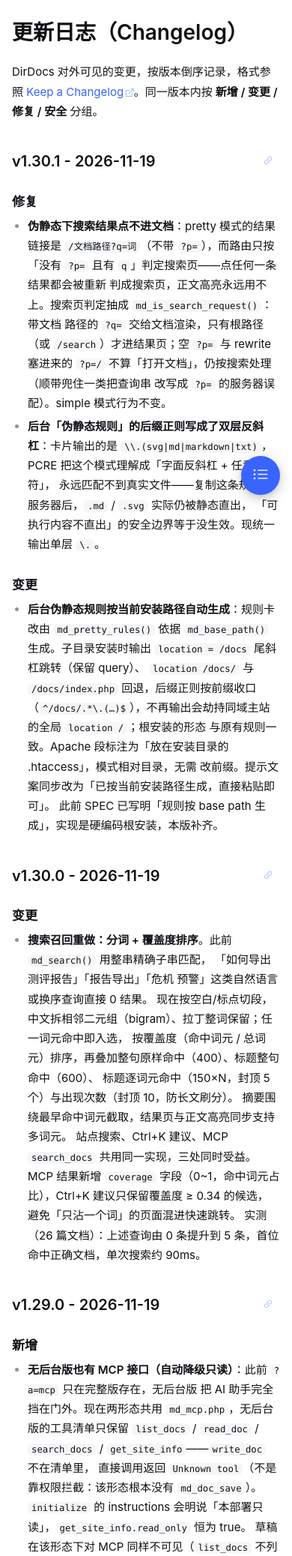
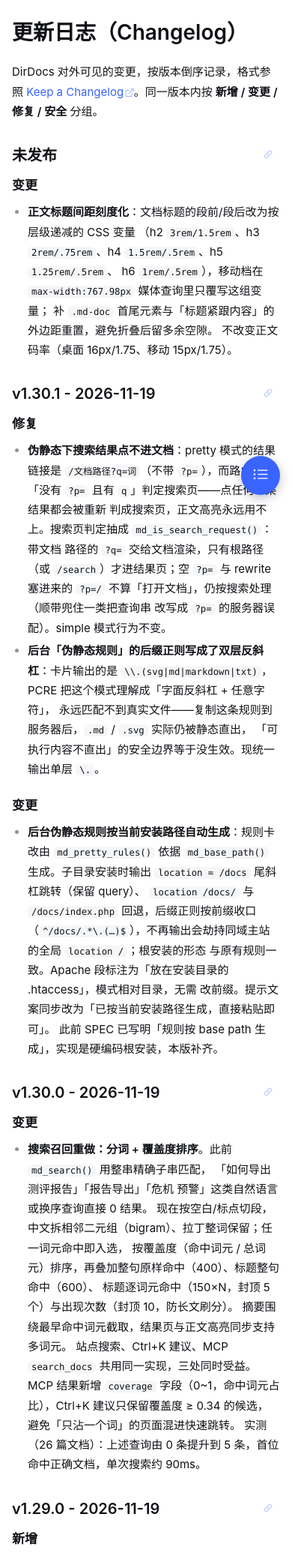
Before and after one commit to mywl6/DirDocs, a PHP site: page /index.php?p=CHANGELOG in a window 390 px wide. Shown: the part 166-2241 px from the top of the page at 75% size. Run offline with PHP 8.4, Linux system fonts and the light colour scheme.

Commit message:
正文排版：标题间距刻度化，首尾/连续标题外边距重置（纳入下一版本）

```diff
--- a/_dir/assets/builtin.css
+++ b/_dir/assets/builtin.css
@@ -485,28 +485,44 @@ body.md-sheet-open{overflow:hidden}
 .article-bylines .bi{margin-right:.3rem;font-size:.72rem;color:var(--text3)}
 
 /* ---------------- Markdown 正文（文档排版标尺） ----------------
-   参照 Stripe / GitHub Docs / Vercel 的阅读节奏：
-   正文 16px / 1.8，h1 34px，h2 24px，h3 19px；段距 1.15em，h2 上 2.4em。
+   参照 Tailwind Typography（prose 基准）/ VitePress / GitHub markdown-body：
+   正文 16px / 1.75，段距 1.25em；h1 28px、h2 24px、h3 19px、h4 16px。
+   段前/段后随层级递减（上/下）：h2 3rem/1.5rem、h3 2rem/.75rem、
+   h4 1.5rem/.5rem、h5 1.25rem/.5rem、h6 1rem/.5rem——
+   小字号标题不再继承同一 em 值，避免 h5/h6 的段前反超 h4。
+   首尾元素与「标题紧跟内容」做外边距重置，折叠后不留多余空隙。
    移动档位统一写在文件尾部 max-width:767.98px 块里。 */
-.md-doc{font-size:1rem;line-height:1.75;letter-spacing:0;overflow-wrap:break-word;color:var(--text)}
+.md-doc{
+  font-size:1rem;line-height:1.75;letter-spacing:0;overflow-wrap:break-word;color:var(--text);
+  /* 标题间距刻度（桌面档）：移动档在文件尾部覆写同一组变量 */
+  --h2-mt:3rem;--h2-mb:1.5rem;
+  --h3-mt:2rem;--h3-mb:.75rem;
+  --h4-mt:1.5rem;--h4-mb:.5rem;
+  --h5-mt:1.25rem;--h5-mb:.5rem;
+  --h6-mt:1rem;--h6-mb:.5rem;
+}
 .md-doc h1,.md-doc h2,.md-doc h3,.md-doc h4,.md-doc h5,.md-doc h6{
-  margin:2.2em 0 .7em;line-height:1.3;font-weight:600;color:var(--text);
+  margin:0;line-height:1.3;font-weight:600;color:var(--text);
   letter-spacing:0;
   /* 锚点落点：56px 顶栏之下留 .75rem 呼吸（与 html scroll-padding-top 一致） */
   scroll-margin-top:calc(var(--nav-h) + .75rem);
 }
-.md-doc h1{font-size:1.75rem;font-weight:600;line-height:1.4;margin-top:.1em;margin-bottom:1.25rem}
+.md-doc h1{font-size:1.75rem;font-weight:600;line-height:1.4;margin-bottom:1.25rem}
 .md-doc h2{
   font-size:1.5rem;
-  margin-top:2em;margin-bottom:.65em;
+  margin-top:var(--h2-mt);margin-bottom:var(--h2-mb);
   padding-bottom:0;
   border-bottom:0;
   position:relative;
 }
-.md-doc h3{font-size:1.1875rem;margin-top:1.75em;margin-bottom:.5em}
-.md-doc h4{font-size:1rem;margin-top:1.6em}
-.md-doc h5{font-size:.9375rem}
-.md-doc h6{font-size:.875rem;color:var(--text2)}
+.md-doc h3{font-size:1.1875rem;margin-top:var(--h3-mt);margin-bottom:var(--h3-mb)}
+.md-doc h4{font-size:1rem;margin-top:var(--h4-mt);margin-bottom:var(--h4-mb)}
+.md-doc h5{font-size:.9375rem;margin-top:var(--h5-mt);margin-bottom:var(--h5-mb)}
+.md-doc h6{font-size:.875rem;margin-top:var(--h6-mt);margin-bottom:var(--h6-mb);color:var(--text2)}
+/* 首尾不留外边距；标题后紧跟的元素吃掉自己的上距（连续标题不被拉开） */
+.md-doc > :first-child{margin-top:0}
+.md-doc > :last-child{margin-bottom:0}
+.md-doc h1 + *,.md-doc h2 + *,.md-doc h3 + *,.md-doc h4 + *,.md-doc h5 + *,.md-doc h6 + *{margin-top:0}
 /* 标题右侧悬停锚点（builtin.js 注入，hover 显现，点击复制完整链接） */
 .header-anchor{
   position:absolute;right:0;top:2px;
@@ -958,9 +974,16 @@ body.md-sheet-open{overflow:hidden}
    阶梯数值见「Markdown 正文」注释块。 */
 @media (max-width:767.98px){
   /* 阅读阶梯（移动档） */
-  .md-doc{font-size:.9375rem;line-height:1.75}
+  .md-doc{
+    font-size:.9375rem;line-height:1.75;
+    /* 移动档间距收一档；只改变量，避免反盖上面的首尾/连续标题重置 */
+    --h2-mt:2rem;--h2-mb:1rem;
+    --h3-mt:1.5rem;--h3-mb:.75rem;
+    --h4-mt:1.25rem;--h4-mb:.5rem;
+    --h5-mt:1rem;--h6-mt:.875rem;
+  }
   .md-doc h1{font-size:1.75rem}
-  .md-doc h2{font-size:1.25rem;margin-top:2em;margin-bottom:.5em;padding-right:2rem} /* 右侧留出锚点区，标题不与锚点重叠 */
+  .md-doc h2{font-size:1.25rem;padding-right:2rem} /* 右侧留出锚点区，标题不与锚点重叠 */
   .md-doc h3{font-size:1.0625rem}
   .md-doc h4{font-size:.9375rem}
   .md-doc h5{font-size:.875rem}
```
Also changed, not shown: CHANGELOG.md.
